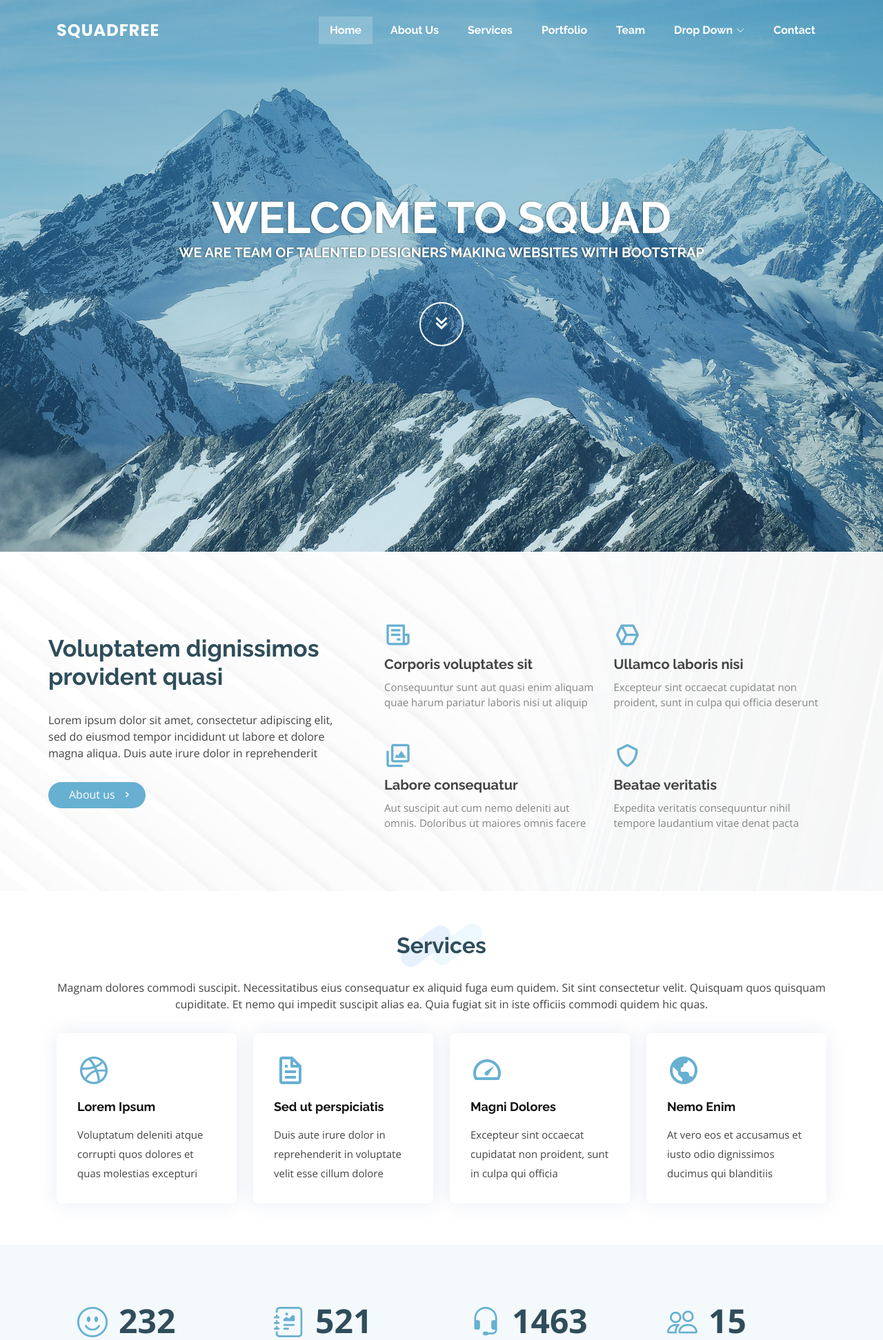
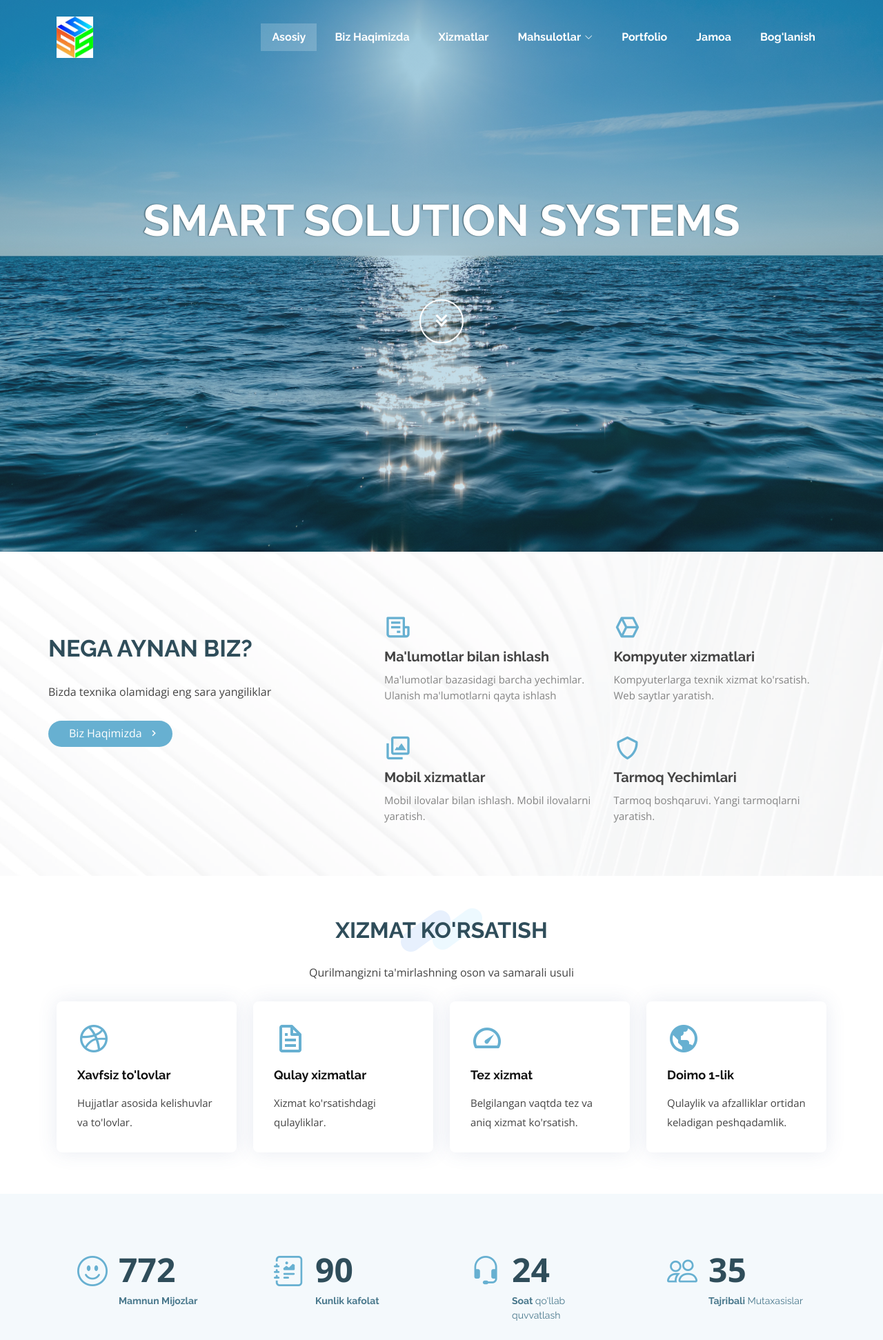
Before and after one commit to SobirjonBerdinazarov/myfirstportfolio, a PHP site: the page made by SMART SS/index.html in a window 1280 px wide. Shown: the top 1943 px of the page at 69% size. Run offline with PHP 8.4, Linux system fonts and the light colour scheme.

Commit message:
SSS 3 ORIGN

```diff
--- a/SMART SS/assets/css/style.css
+++ b/SMART SS/assets/css/style.css
@@ -102,7 +102,7 @@ h1, h2, h3, h4, h5, h6 {
 #header .logo img {
   padding: 0;
   margin: 0;
-  max-height: 40px;
+  max-height: 60px;
 }
 @media (max-width: 768px) {
   #header.header-scrolled {
@@ -160,8 +160,8 @@ h1, h2, h3, h4, h5, h6 {
   z-index: 99;
   opacity: 0;
   visibility: hidden;
-  background: #fff;
-  box-shadow: 0px 0px 30px rgba(127, 137, 161, 0.25);
+  background: rgba(100, 100, 102, 0.438);
+  box-shadow: 0px 0px 30px rgba(127, 137, 161, 0.411);
   transition: 0.3s;
 }
 .navbar .dropdown ul li {
@@ -172,13 +172,13 @@ h1, h2, h3, h4, h5, h6 {
   font-size: 15px;
   text-transform: none;
   font-weight: 600;
-  color: #2f4d5a;
+  color: #ffffff;
 }
 .navbar .dropdown ul a i {
   font-size: 12px;
 }
 .navbar .dropdown ul a:hover, .navbar .dropdown ul .active:hover, .navbar .dropdown ul li:hover > a {
-  color: #67b0d1;
+  color: #edf3fa;
 }
 .navbar .dropdown:hover > ul {
   opacity: 1;
@@ -249,7 +249,7 @@ h1, h2, h3, h4, h5, h6 {
   bottom: 15px;
   left: 15px;
   padding: 10px 0;
-  background-color: #fff;
+  background-color: rgba(255, 255, 255, 0.356);
   overflow-y: auto;
   transition: 0.3s;
 }
@@ -259,7 +259,7 @@ h1, h2, h3, h4, h5, h6 {
   color: #2f4d5a;
 }
 .navbar-mobile a:hover, .navbar-mobile .active, .navbar-mobile li:hover > a {
-  color: #67b0d1;
+  color: #3718e6;
 }
 .navbar-mobile .getstarted, .navbar-mobile .getstarted:focus {
   margin: 15px;
@@ -269,10 +269,11 @@ h1, h2, h3, h4, h5, h6 {
   display: none;
   margin: 10px 20px;
   padding: 10px 0;
+  color: black;
   z-index: 99;
   opacity: 1;
   visibility: visible;
-  background: #fff;
+  background: rgba(255, 255, 255, 0.452);
   box-shadow: 0px 0px 30px rgba(127, 137, 161, 0.25);
 }
 .navbar-mobile .dropdown ul li {
@@ -285,7 +286,7 @@ h1, h2, h3, h4, h5, h6 {
   font-size: 12px;
 }
 .navbar-mobile .dropdown ul a:hover, .navbar-mobile .dropdown ul .active:hover, .navbar-mobile .dropdown ul li:hover > a {
-  color: #67b0d1;
+  color: #302df3;
 }
 .navbar-mobile .dropdown > .dropdown-active {
   display: block;
--- a/SMART SS/index.html
+++ b/SMART SS/index.html
@@ -5,13 +5,13 @@
   <meta charset="utf-8">
   <meta content="width=device-width, initial-scale=1.0" name="viewport">
 
-  <title>Squadfree Bootstrap Template - Index</title>
+  <title>Smart Solution Systems - Index</title>
   <meta content="" name="description">
   <meta content="" name="keywords">
 
   <!-- Favicons -->
-  <link href="assets/img/favicon.png" rel="icon">
-  <link href="assets/img/apple-touch-icon.png" rel="apple-touch-icon">
+  <link href="assets/img/smartss.png" rel="icon">
+  <link href="assets/img/smartss.png" rel="apple-touch-icon">
 
   <!-- Google Fonts -->
   <link href="https://fonts.googleapis.com/css?family=Open+Sans:300,300i,400,400i,600,600i,700,700i|Raleway:300,300i,400,400i,500,500i,600,600i,700,700i|Poppins:300,300i,400,400i,500,500i,600,600i,700,700i" rel="stylesheet">
@@ -27,12 +27,7 @@
   <!-- Template Main CSS File -->
   <link href="assets/css/style.css" rel="stylesheet">
 
-  <!-- =======================================================
-  * Template Name: Squadfree - v4.7.0
-  * Template URL: https://bootstrapmade.com/squadfree-free-bootstrap-template-creative/
-  * Author: BootstrapMade.com
-  * License: https://bootstrapmade.com/license/
-  ======================================================== -->
+
 </head>
 
 <body>
@@ -42,36 +37,37 @@
     <div class="container d-flex align-items-center justify-content-between">
 
       <div class="logo">
-        <h1 class="text-light"><a href="index.html"><span>Squadfree</span></a></h1>
+        <img src="assets/img/smartss.png" alt="">
         <!-- Uncomment below if you prefer to use an image logo -->
         <!-- <a href="index.html"><img src="assets/img/logo.png" alt="" class="img-fluid"></a>-->
       </div>
 
       <nav id="navbar" class="navbar">
         <ul>
-          <li><a class="nav-link scrollto active" href="#hero">Home</a></li>
-          <li><a class="nav-link scrollto" href="#about">About Us</a></li>
-          <li><a class="nav-link scrollto" href="#services">Services</a></li>
-          <li><a class="nav-link scrollto" href="#portfolio">Portfolio</a></li>
-          <li><a class="nav-link scrollto" href="#team">Team</a></li>
-          <li class="dropdown"><a href="#"><span>Drop Down</span> <i class="bi bi-chevron-down"></i></a>
+          <li><a class="nav-link scrollto active" href="#hero">Asosiy</a></li>
+          <li><a class="nav-link scrollto" href="#about">Biz Haqimizda</a></li>
+          <li><a class="nav-link scrollto" href="#services">Xizmatlar</a></li>
+          <li class="dropdown"><a href="#"><span>Mahsulotlar</span> <i class="bi bi-chevron-down"></i></a>
             <ul>
-              <li><a href="#">Drop Down 1</a></li>
-              <li class="dropdown"><a href="#"><span>Deep Drop Down</span> <i class="bi bi-chevron-right"></i></a>
+              <li><a href="#">Smart Water</a></li>
+              <li class="dropdown"><a href="#"><span>Smart Well</span> <i class="bi bi-chevron-right"></i></a>
                 <ul>
-                  <li><a href="#">Deep Drop Down 1</a></li>
-                  <li><a href="#">Deep Drop Down 2</a></li>
-                  <li><a href="#">Deep Drop Down 3</a></li>
+                  <li><a href="#">Smart Well (tepa)</a></li>
+                  <li><a href="#">Smart Well (past)</a></li>
+                  <!-- <li><a href="#">Deep Drop Down 3</a></li>
                   <li><a href="#">Deep Drop Down 4</a></li>
-                  <li><a href="#">Deep Drop Down 5</a></li>
+                  <li><a href="#">Deep Drop Down 5</a></li> -->
                 </ul>
               </li>
-              <li><a href="#">Drop Down 2</a></li>
+              <!-- <li><a href="#">Drop Down 2</a></li>
               <li><a href="#">Drop Down 3</a></li>
-              <li><a href="#">Drop Down 4</a></li>
+              <li><a href="#">Drop Down 4</a></li> -->
             </ul>
           </li>
-          <li><a class="nav-link scrollto" href="#contact">Contact</a></li>
+          <li><a class="nav-link scrollto" href="#portfolio">Portfolio</a></li>
+          <li><a class="nav-link scrollto" href="#team">Jamoa</a></li>
+
+          <li><a class="nav-link scrollto" href="#contact">Bog'lanish</a></li>
         </ul>
         <i class="bi bi-list mobile-nav-toggle"></i>
       </nav><!-- .navbar -->
@@ -82,8 +78,8 @@
   <!-- ======= Hero Section ======= -->
   <section id="hero">
     <div class="hero-container" data-aos="fade-up">
-      <h1>Welcome to Squad</h1>
-      <h2>We are team of talented designers making websites with Bootstrap</h2>
+      <h1>Smart Solution Systems</h1>
+      <h2>  <p></p></h2>
       <a href="#about" class="btn-get-started scrollto"><i class="bx bx-chevrons-down"></i></a>
     </div>
   </section><!-- End Hero -->
@@ -97,11 +93,11 @@
         <div class="row no-gutters">
           <div class="content col-xl-5 d-flex align-items-stretch" data-aos="fade-up">
             <div class="content">
-              <h3>Voluptatem dignissimos provident quasi</h3>
+              <h3>NEGA AYNAN BIZ?</h3>
               <p>
-                Lorem ipsum dolor sit amet, consectetur adipiscing elit, sed do eiusmod tempor incididunt ut labore et dolore magna aliqua. Duis aute irure dolor in reprehenderit
+                Bizda texnika olamidagi eng sara yangiliklar
               </p>
-              <a href="#" class="about-btn">About us <i class="bx bx-chevron-right"></i></a>
+              <a href="#" class="about-btn">Biz Haqimizda <i class="bx bx-chevron-right"></i></a>
             </div>
           </div>
           <div class="col-xl-7 d-flex align-items-stretch">
@@ -109,23 +105,23 @@
               <div class="row">
                 <div class="col-md-6 icon-box" data-aos="fade-up" data-aos-delay="100">
                   <i class="bx bx-receipt"></i>
-                  <h4>Corporis voluptates sit</h4>
-                  <p>Consequuntur sunt aut quasi enim aliquam quae harum pariatur laboris nisi ut aliquip</p>
+                  <h4>Ma'lumotlar bilan ishlash</h4>
+                  <p>Ma'lumotlar bazasidagi barcha yechimlar. Ulanish ma'lumotlarni qayta ishlash</p>
                 </div>
                 <div class="col-md-6 icon-box" data-aos="fade-up" data-aos-delay="200">
                   <i class="bx bx-cube-alt"></i>
-                  <h4>Ullamco laboris nisi</h4>
-                  <p>Excepteur sint occaecat cupidatat non proident, sunt in culpa qui officia deserunt</p>
+                  <h4>Kompyuter xizmatlari</h4>
+                  <p>Kompyuterlarga texnik xizmat ko'rsatish. Web saytlar yaratish.</p>
                 </div>
                 <div class="col-md-6 icon-box" data-aos="fade-up" data-aos-delay="300">
                   <i class="bx bx-images"></i>
-                  <h4>Labore consequatur</h4>
-                  <p>Aut suscipit aut cum nemo deleniti aut omnis. Doloribus ut maiores omnis facere</p>
+                  <h4>Mobil xizmatlar</h4>
+                  <p>Mobil ilovalar bilan ishlash. Mobil ilovalarni yaratish.</p>
                 </div>
                 <div class="col-md-6 icon-box" data-aos="fade-up" data-aos-delay="400">
                   <i class="bx bx-shield"></i>
-                  <h4>Beatae veritatis</h4>
-                  <p>Expedita veritatis consequuntur nihil tempore laudantium vitae denat pacta</p>
+                  <h4>Tarmoq Yechimlari</h4>
+                  <p>Tarmoq boshqaruvi. Yangi tarmoqlarni yaratish.</p>
                 </div>
               </div>
             </div><!-- End .content-->
@@ -140,40 +136,40 @@
       <div class="container">
 
         <div class="section-title" data-aos="fade-in" data-aos-delay="100">
-          <h2>Services</h2>
-          <p>Magnam dolores commodi suscipit. Necessitatibus eius consequatur ex aliquid fuga eum quidem. Sit sint consectetur velit. Quisquam quos quisquam cupiditate. Et nemo qui impedit suscipit alias ea. Quia fugiat sit in iste officiis commodi quidem hic quas.</p>
+          <h2>XIZMAT KO'RSATISH</h2>
+          <p>Qurilmangizni ta'mirlashning oson va samarali usuli</p>
         </div>
 
         <div class="row">
           <div class="col-md-6 col-lg-3 d-flex align-items-stretch mb-5 mb-lg-0">
             <div class="icon-box" data-aos="fade-up">
               <div class="icon"><i class="bx bxl-dribbble"></i></div>
-              <h4 class="title"><a href="">Lorem Ipsum</a></h4>
-              <p class="description">Voluptatum deleniti atque corrupti quos dolores et quas molestias excepturi</p>
+              <h4 class="title"><a href="">Xavfsiz to'lovlar</a></h4>
+              <p class="description">Hujjatlar asosida kelishuvlar va to'lovlar.</p>
             </div>
           </div>
 
           <div class="col-md-6 col-lg-3 d-flex align-items-stretch mb-5 mb-lg-0">
             <div class="icon-box" data-aos="fade-up" data-aos-delay="100">
               <div class="icon"><i class="bx bx-file"></i></div>
-              <h4 class="title"><a href="">Sed ut perspiciatis</a></h4>
-              <p class="description">Duis aute irure dolor in reprehenderit in voluptate velit esse cillum dolore</p>
+              <h4 class="title"><a href="">Qulay xizmatlar</a></h4>
+              <p class="description">Xizmat ko'rsatishdagi qulayliklar.</p>
             </div>
           </div>
 
           <div class="col-md-6 col-lg-3 d-flex align-items-stretch mb-5 mb-lg-0">
             <div class="icon-box" data-aos="fade-up" data-aos-delay="200">
               <div class="icon"><i class="bx bx-tachometer"></i></div>
-              <h4 class="title"><a href="">Magni Dolores</a></h4>
-              <p class="description">Excepteur sint occaecat cupidatat non proident, sunt in culpa qui officia</p>
+              <h4 class="title"><a href="">Tez xizmat</a></h4>
+              <p class="description">Belgilangan vaqtda tez va aniq xizmat ko'rsatish.</p>
             </div>
           </div>
 
           <div class="col-md-6 col-lg-3 d-flex align-items-stretch mb-5 mb-lg-0">
             <div class="icon-box" data-aos="fade-up" data-aos-delay="300">
               <div class="icon"><i class="bx bx-world"></i></div>
-              <h4 class="title"><a href="">Nemo Enim</a></h4>
-              <p class="description">At vero eos et accusamus et iusto odio dignissimos ducimus qui blanditiis</p>
+              <h4 class="title"><a href="">Doimo 1-lik</a></h4>
+              <p class="description">Qulaylik va afzalliklar ortidan keladigan peshqadamlik.</p>
             </div>
           </div>
 
@@ -191,32 +187,32 @@
           <div class="col-lg-3 col-md-6 d-md-flex align-items-md-stretch">
             <div class="count-box">
               <i class="bi bi-emoji-smile"></i>
-              <span data-purecounter-start="0" data-purecounter-end="232" data-purecounter-duration="1" class="purecounter"></span>
-              <p><strong>Happy Clients</strong> consequuntur quae</p>
+              <span data-purecounter-start="0" data-purecounter-end="772" data-purecounter-duration="1" class="purecounter"></span>
+              <p><strong>Mamnun Mijozlar</strong></p>
             </div>
           </div>
 
           <div class="col-lg-3 col-md-6 d-md-flex align-items-md-stretch">
             <div class="count-box">
               <i class="bi bi-journal-richtext"></i>
-              <span data-purecounter-start="0" data-purecounter-end="521" data-purecounter-duration="1" class="purecounter"></span>
-              <p><strong>Projects</strong> adipisci atque cum quia aut</p>
+              <span data-purecounter-start="0" data-purecounter-end="90" data-purecounter-duration="1" class="purecounter"></span>
+              <p><strong>Kunlik kafolat</strong></p>
             </div>
           </div>
 
           <div class="col-lg-3 col-md-6 d-md-flex align-items-md-stretch">
             <div class="count-box">
               <i class="bi bi-headset"></i>
-              <span data-purecounter-start="0" data-purecounter-end="1463" data-purecounter-duration="1" class="purecounter"></span>
-              <p><strong>Hours Of Support</strong> aut commodi quaerat</p>
+              <span data-purecounter-start="0" data-purecounter-end="24" data-purecounter-duration="1" class="purecounter"></span>
+              <p><strong>Soat </strong> qo'llab quvvatlash</p>
             </div>
           </div>
 
           <div class="col-lg-3 col-md-6 d-md-flex align-items-md-stretch">
             <div class="count-box">
               <i class="bi bi-people"></i>
-              <span data-purecounter-start="0" data-purecounter-end="15" data-purecounter-duration="1" class="purecounter"></span>
-              <p><strong>Hard Workers</strong> rerum asperiores dolor</p>
+              <span data-purecounter-start="0" data-purecounter-end="35" data-purecounter-duration="1" class="purecounter"></span>
+              <p><strong> Tajribali </strong> Mutaxasislar</p>
             </div>
           </div>
 
@@ -542,7 +538,7 @@
         <div class="row">
 
           <div class="col-lg-6 ">
-            <iframe class="mb-4 mb-lg-0" src="https://www.google.com/maps/embed?pb=!1m14!1m8!1m3!1d12097.433213460943!2d-74.0062269!3d40.7101282!3m2!1i1024!2i768!4f13.1!3m3!1m2!1s0x0%3A0xb89d1fe6bc499443!2sDowntown+Conference+Center!5e0!3m2!1smk!2sbg!4v1539943755621" frameborder="0" style="border:0; width: 100%; height: 384px;" allowfullscreen></iframe>
+            <iframe class="mb-4 mb-lg-0" src="https://www.google.com/maps/embed?pb=!1m18!1m12!1m3!1d1633.6548003988787!2d69.26436986585904!3d41.32135783903666!2m3!1f0!2f0!3f0!3m2!1i1024!2i768!4f13.1!3m3!1m2!1s0x38ae8b3fdb7b863b%3A0x7548dace283d5543!2zMSBTaGF5aG9udG9odXIga28nY2hhc2ksINCi0L7RiNC60LXQvdGCLCBPYHpiZWtpc3Rvbg!5e0!3m2!1suz!2s!4v1641725216494!5m2!1suz!2s" frameborder="0" style="border:0; width: 100%; height: 384px;" allowfullscreen></iframe>
           </div>
 
           <div class="col-lg-6">
```
Also changed, not shown: SMART SS/inner-page.html (deleted, +0 -200 lines), SMART SS/portfolio-details.html (deleted, +0 -243 lines), SMART SS/Readme.txt (deleted), SMART SS/assets/img/hero-bg.jpg, SMART SS/assets/img/smartss.png (added), SMART SS/assets/img/vv.jpg (added), SMART SS/assets/img/vvv3.jpg (added).
